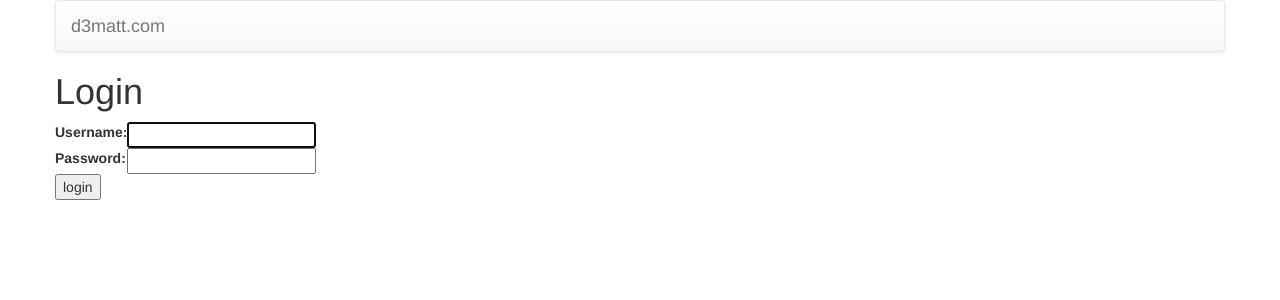
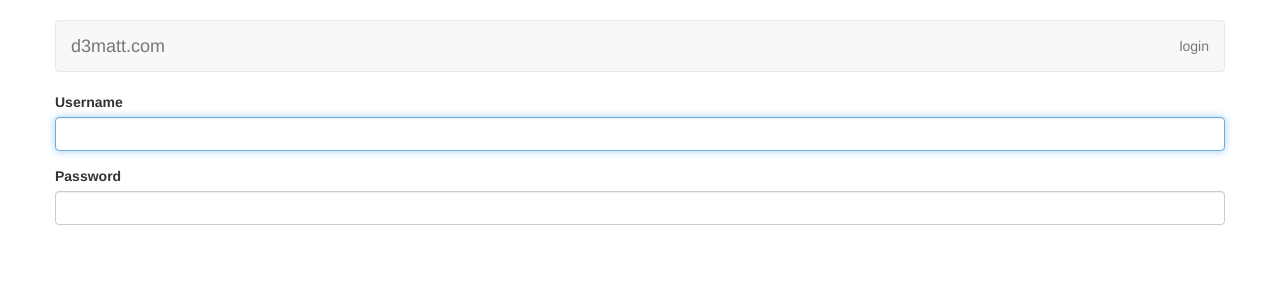
Before and after one commit to d3matt/d3matt.com, a Django app: page /accounts/login/ in a window 1280 px wide. Shown: the top 300 px of the page. Run offline with Django 3.2, Linux system fonts and the light colour scheme; some libraries are stand-ins or nearby versions.

Commit message:
use crispy forms

```diff
--- a/src/d3matt/d3matt/settings.py
+++ b/src/d3matt/d3matt/settings.py
@@ -37,7 +37,8 @@ INSTALLED_APPS = (
     'django.contrib.sessions',
     'django.contrib.messages',
     'django.contrib.staticfiles',
-    'blog'
+    'crispy_forms',
+    'blog',
 )
 
 MIDDLEWARE_CLASSES = (
@@ -106,3 +107,6 @@ TEMPLATE_DIRS = (
     # Don't forget to use absolute paths, not relative paths.
     os.path.join(ENV_ROOT, 'templates'),
 )
+
+CRISPY_TEMPLATE_PACK = 'bootstrap3'
+LOGIN_REDIRECT_URL = '/d3matt/'
--- a/src/d3matt/d3matt/urls.py
+++ b/src/d3matt/d3matt/urls.py
@@ -1,18 +1,16 @@
 from django.conf.urls import patterns, include, url
 
 from django.contrib import admin
+from blog.forms import BlogAuthForm
+from d3matt.views import LINKS
 admin.autodiscover()
 
 urlpatterns = patterns('',
-    # Examples:
-    # url(r'^$', 'd3matt.views.home', name='home'),
-    # url(r'^blog/', include('blog.urls')),
-
     url(r'^admin/', include(admin.site.urls)),
     url(r'^d3matt/rv', 'd3matt.views.request_viewer'),
     url(r'^d3matt/md', 'd3matt.views.md_test'),
     url(r'^d3matt/blog/add', 'blog.views.addblog'),
     url(r'^d3matt(\/)+$', 'd3matt.views.front'),
-    url(r'^accounts/login/$', 'django.contrib.auth.views.login'),
+    url(r'^accounts/login/$', 'django.contrib.auth.views.login', {'authentication_form': BlogAuthForm, 'extra_context': {'LINKS': LINKS}}),
     url(r'^accounts/logout/$', 'django.contrib.auth.views.logout', {'next_page': '/d3matt/'}),
 )
--- a/src/d3matt/d3matt/views.py
+++ b/src/d3matt/d3matt/views.py
@@ -2,6 +2,8 @@ import json
 
 from django.http import Http404, HttpResponse
 from django.shortcuts import render_to_response
+from django.template import RequestContext
+
 
 LINKS = [
     ('frontpage', '/d3matt/'),
@@ -14,7 +16,7 @@ def request_viewer(request):
     return response
 
 def front(request, *args, **kwargs):
-    return render_to_response('frontpage.html', {'LINKS': LINKS, 'PAGE': 'frontpage'})
+    return render_to_response('frontpage.html', {'LINKS': LINKS, 'PAGE': 'frontpage'}, context_instance=RequestContext(request))
 
 def md_test(request, *args, **kwargs):
-    return render_to_response('md_test.html', {'LINKS': LINKS, 'PAGE': 'md test'})
+    return render_to_response('md_test.html', {'LINKS': LINKS, 'PAGE': 'md test'}, context_instance=RequestContext(request))
--- a/templates/base.html
+++ b/templates/base.html
@@ -5,21 +5,39 @@
   <title>{% block title %}{% endblock %}</title>
 
   <!-- apaprently CSS is supposed to go before javascript -->
-  <!-- Latest compiled and minified bootstrap CSS -->
+  <!-- bootstrap -->
   <link rel="stylesheet" href="//netdna.bootstrapcdn.com/bootstrap/3.0.3/css/bootstrap.min.css">
 
-  <!-- Optional boostrap theme -->
-  <link rel="stylesheet" href="//netdna.bootstrapcdn.com/bootstrap/3.0.3/css/bootstrap-theme.min.css">
+  <!-- flatly theme -->
+  <link rel="stylesheet" href="//netdna.bootstrapcdn.com/bootswatch/3.0.3/flatly/bootstrap.min.css">
 
-  <!-- Latest compiled and minified jquery -->
+  <!-- font awesome -->
+  <link href="//netdna.bootstrapcdn.com/font-awesome/4.0.3/css/font-awesome.min.css" rel="stylesheet">
+
+  <!-- jquery -->
   <script src="//ajax.googleapis.com/ajax/libs/jquery/1.10.2/jquery.min.js"></script>
 
-  <!-- Latest compiled and minified JavaScript -->
+  <!-- boostrap javascript -->
   <script src="//netdna.bootstrapcdn.com/bootstrap/3.0.3/js/bootstrap.min.js"></script>
 
   <!-- markdown-browser-0.6.0-beta1 from https://github.com/evilstreak/markdown-js -->
   <script src="/static/markdown.min.js"></script>
 </head>
+
+<style>
+body {
+  padding-top: 20px;
+  padding-bottom: 20px;
+}
+
+.navbar {
+  margin-bottom: 20px;
+}
+
+.asteriskField {
+    display: none;
+}
+</style>
 
 <body>
   <div class = "container">
@@ -34,13 +52,25 @@
           <span class="icon-bar"></span>
           <span class="icon-bar"></span>
         </button>
-        <a class="navbar-brand" href="/">d3matt.com</a>
+        <a class="navbar-brand" href="/d3matt/">d3matt.com</a>
     </div>
     <div class="collapse navbar-collapse" id="bs-example-navbar-collapse-1">
       <ul class="nav navbar-nav">
         {% for title,link in LINKS %}
           <li {% if title == PAGE %}class="active"{% endif %}><a href="{{link}}">{{ title }}</a></li>
         {% endfor %}
+      </ul>
+      <ul class="nav navbar-nav navbar-right">
+      {% if user.is_authenticated %}
+        <li class="dropdown">
+          <a href="#" class="dropdown-toggle" data-toggle="dropdown">{{ user.username }}<b class="caret"></b></a>
+          <ul class="dropdown-menu">
+            <li><a href="/accounts/logout/">logout</a></li>
+          </ul>
+        </li>
+      {% else %}
+        <li><a href="/accounts/login/">login</a></li>
+      {% endif %}
       </ul>
     </div>
   </nav>
--- a/templates/frontpage.html
+++ b/templates/frontpage.html
@@ -4,6 +4,10 @@
 {% block subtitle %}Hello World{% endblock %}
 
 {% block content %}
-  Hello World from django+twisted (using bootstrap)
+  Hello World from django+twisted (using bootstrap)<i class="fa fa-fw">&#xf004</i>
+
+{% if user.is_authenticated %}
+    <p>Welcome, {{ user.username }}.</p>
+{% endif %}
 
 {% endblock %}
--- a/templates/registration/login.html
+++ b/templates/registration/login.html
@@ -1,29 +1,10 @@
 {% extends "base.html" %}
+{% load crispy_forms_tags %}
 
 {% block title %}Login{% endblock %}
-{% block subtitle %}Login{% endblock %}
 
 {% block content %}
 
-{% if form.errors %}
-<p>Your username and password didn't match. Please try again.</p>
-{% endif %}
-
-<form method="post" action="{% url 'django.contrib.auth.views.login' %}">
-{% csrf_token %}
-<table>
-<tr>
-    <td>{{ form.username.label_tag }}</td>
-    <td>{{ form.username }}</td>
-</tr>
-<tr>
-    <td>{{ form.password.label_tag }}</td>
-    <td>{{ form.password }}</td>
-</tr>
-</table>
-
-<input type="submit" value="login" />
-<input type="hidden" name="next" value="{{ next }}" />
-</form>
+{% crispy form %}
 
 {% endblock %}
```
Also changed, not shown: src/d3matt/blog/forms.py (+22 -8 lines), templates/addblog.html (+3 -28 lines), 1 other file.
